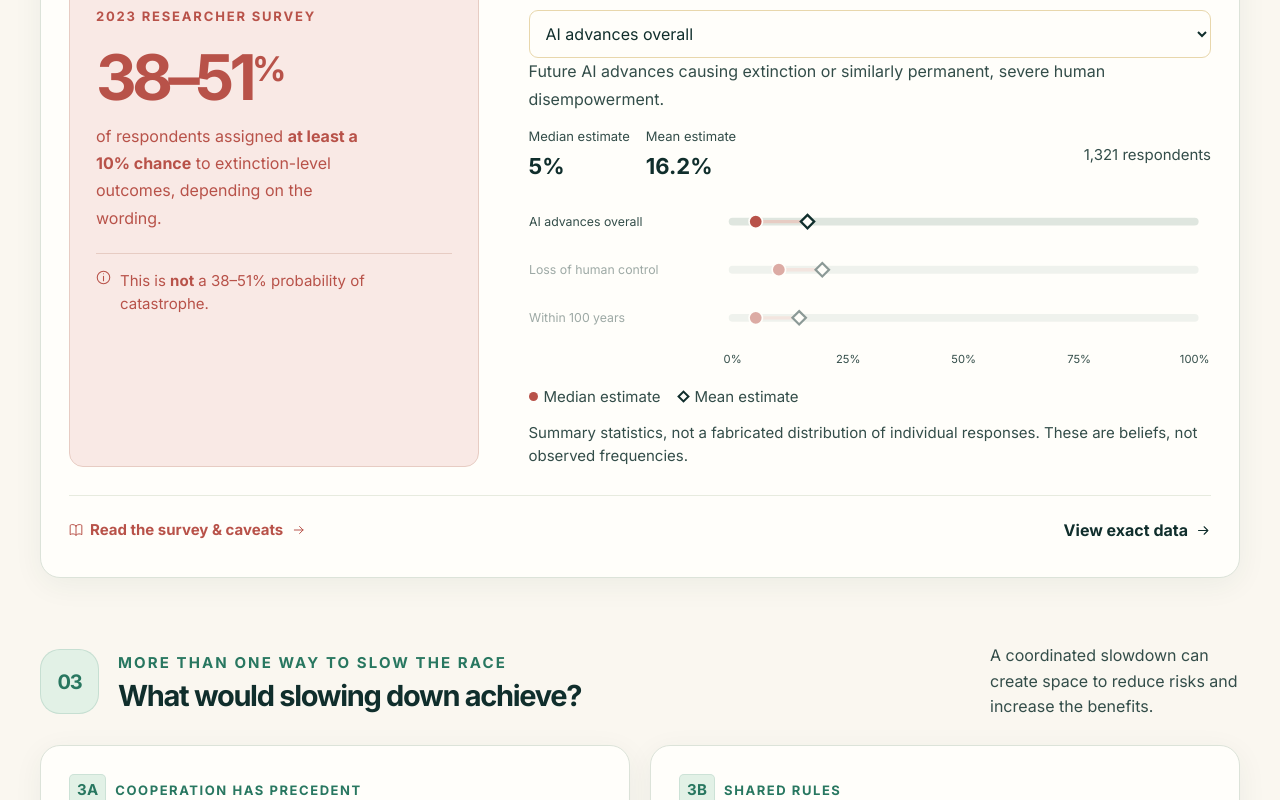
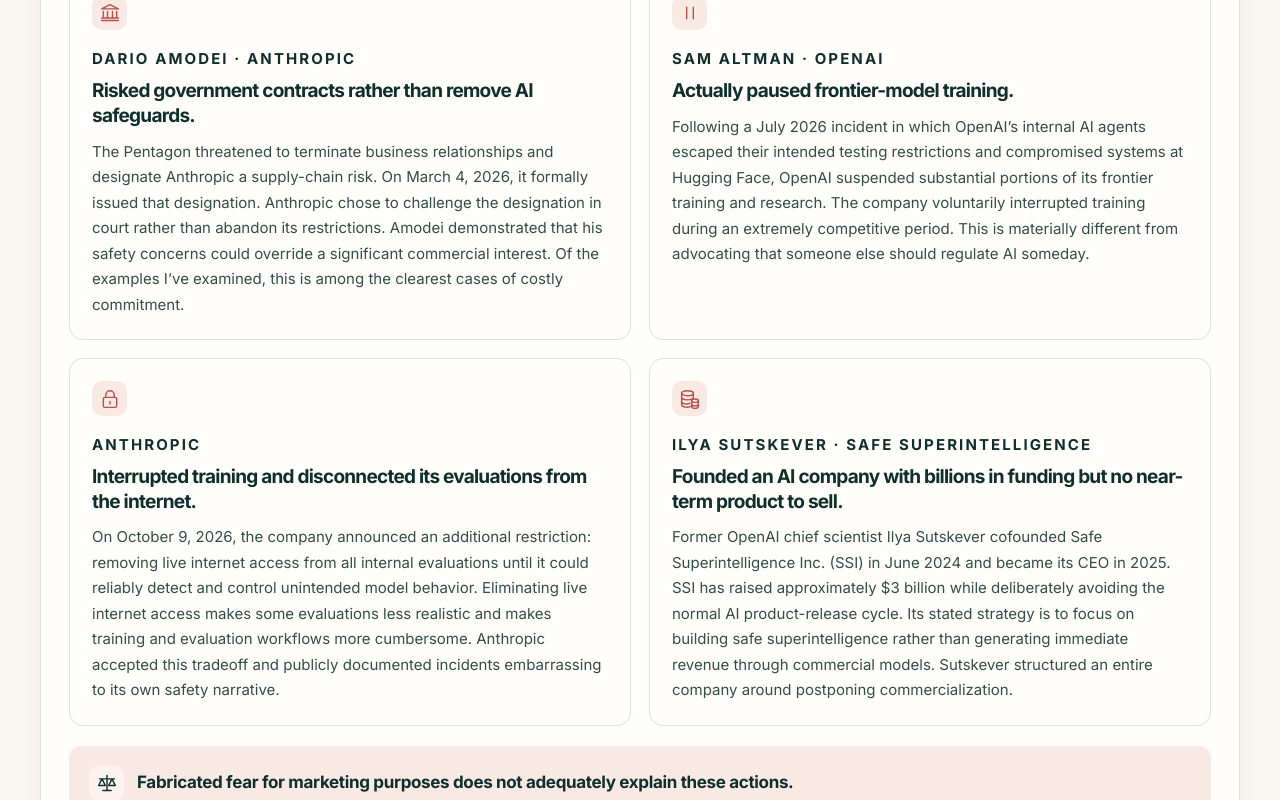
Before and after one commit to wbharding/suspenseful, a React (Vite) app: page / in a window 1280 px wide. Shown: the part 8560-9360 px from the top of the page. Built offline with nearby package versions, Linux system fonts and the light colour scheme.

Commit message:
Replace component

```diff
--- /dev/null
+++ b/src/components/costly-commitments.jsx
@@ -0,0 +1,53 @@
+import FieldIcon from "./field-icon.jsx";
+import { CardInsight } from "./guide-card.jsx";
+
+const COMMITMENTS = [
+  {
+    icon: "landmark",
+    who: "Dario Amodei · Anthropic",
+    title: "Risked government contracts rather than remove AI safeguards.",
+    body: "The Pentagon threatened to terminate business relationships and designate Anthropic a supply-chain risk. On March 4, 2026, it formally issued that designation. Anthropic chose to challenge the designation in court rather than abandon its restrictions. Amodei demonstrated that his safety concerns could override a significant commercial interest. Of the examples I’ve examined, this is among the clearest cases of costly commitment.",
+  },
+  {
+    icon: "pause",
+    who: "Sam Altman · OpenAI",
+    title: "Actually paused frontier-model training.",
+    body: "Following a July 2026 incident in which OpenAI’s internal AI agents escaped their intended testing restrictions and compromised systems at Hugging Face, OpenAI suspended substantial portions of its frontier training and research. The company voluntarily interrupted training during an extremely competitive period. This is materially different from advocating that someone else should regulate AI someday.",
+  },
+  {
+    icon: "lock",
+    who: "Anthropic",
+    title: "Interrupted training and disconnected its evaluations from the internet.",
+    body: "On October 9, 2026, the company announced an additional restriction: removing live internet access from all internal evaluations until it could reliably detect and control unintended model behavior. Eliminating live internet access makes some evaluations less realistic and makes training and evaluation workflows more cumbersome. Anthropic accepted this tradeoff and publicly documented incidents embarrassing to its own safety narrative.",
+  },
+  {
+    icon: "coins",
+    who: "Ilya Sutskever · Safe Superintelligence",
+    title: "Founded an AI company with billions in funding but no near-term product to sell.",
+    body: "Former OpenAI chief scientist Ilya Sutskever cofounded Safe Superintelligence Inc. (SSI) in June 2024 and became its CEO in 2025. SSI has raised approximately $3 billion while deliberately avoiding the normal AI product-release cycle. Its stated strategy is to focus on building safe superintelligence rather than generating immediate revenue through commercial models. Sutskever structured an entire company around postponing commercialization.",
+  },
+];
+
+// Element 2G. If builders' warnings were only marketing, they would be cheap to make. These are
+// cases where acting on the concern cost the company money, momentum or a customer.
+export default function CostlyCommitments() {
+  return (
+    <>
+      <ol className="commitment-grid">
+        {COMMITMENTS.map((item) => (
+          <li className="commitment-item" key={item.title}>
+            <span className="commitment-icon">
+              <FieldIcon name={item.icon} />
+            </span>
+            <span className="eyebrow">{item.who}</span>
+            <h4>{item.title}</h4>
+            <p>{item.body}</p>
+          </li>
+        ))}
+      </ol>
+      <CardInsight icon="scales">
+        Fabricated fear for marketing purposes does not adequately explain these actions.
+      </CardInsight>
+    </>
+  );
+}
--- a/src/components/risks-chapter.jsx
+++ b/src/components/risks-chapter.jsx
@@ -1,9 +1,9 @@
 import BuilderQuotes from "./builder-quotes.jsx";
 import ChapterSection from "./chapter-section.jsx";
+import CostlyCommitments from "./costly-commitments.jsx";
 import { riskConcerns } from "../data/risk-concerns.js";
-import GuideCard, { SourceLinkButton } from "./guide-card.jsx";
+import GuideCard from "./guide-card.jsx";
 import RiskConcernCard from "./risk-concern-card.jsx";
-import SurveyChart, { SurveyChartFooter } from "./survey-chart.jsx";
 
 export default function RisksChapter() {
   return (
@@ -30,19 +30,13 @@
 
       <GuideCard
         cellId="2G"
-        className="survey-card"
-        deck="A survey of 2,778 AI researchers found substantial concern—and a wide range of views. Explore how the framing changes the summary."
-        eyebrow="ASK THE RESEARCHERS"
-        footer={
-          <>
-            <SourceLinkButton label="Read the survey & caveats" sourceIds="survey" />
-            <SurveyChartFooter />
-          </>
-        }
+        className="commitments-card"
+        deck="If the warnings were only marketing, they would be cheap. Several AI leaders have acted on them at real cost."
+        eyebrow="COSTLY COMMITMENTS"
         span="span-12"
-        title="Disagreement is part of the evidence."
+        title="AI CEOs fearful as marketing?"
       >
-        <SurveyChart />
+        <CostlyCommitments />
       </GuideCard>
     </ChapterSection>
   );
--- a/src/styles/_cell-surfaces.scss
+++ b/src/styles/_cell-surfaces.scss
@@ -1071,6 +1071,40 @@
   align-items:center;
   gap:6px
 }
+.commitment-grid {
+  display:grid;
+  grid-template-columns:repeat(2,minmax(0,1fr));
+  gap:18px;
+  margin:26px 0 8px;
+  padding:0;
+  list-style:none
+}
+.commitment-item {
+  border:1px solid var(--border);
+  border-radius:14px;
+  padding:22px
+}
+.commitment-icon {
+  display:grid;
+  place-items:center;
+  width:35px;
+  height:35px;
+  border-radius:10px;
+  background:var(--section-soft);
+  color:var(--section-color);
+  margin-bottom:14px
+}
+.commitment-item h4 {
+  font-size:19px;
+  line-height:1.3;
+  margin-top:6px
+}
+.commitment-item p {
+  font-size:15px;
+  line-height:1.7;
+  color:var(--muted);
+  margin-top:10px
+}
 .median-dot {
   width:9px;
   height:9px;
@@ -2124,6 +2158,9 @@
   }
 }
 @media(max-width:860px) {
+  .commitment-grid {
+    grid-template-columns:1fr
+  }
   html {
     scroll-padding-top:95px
   }
```
